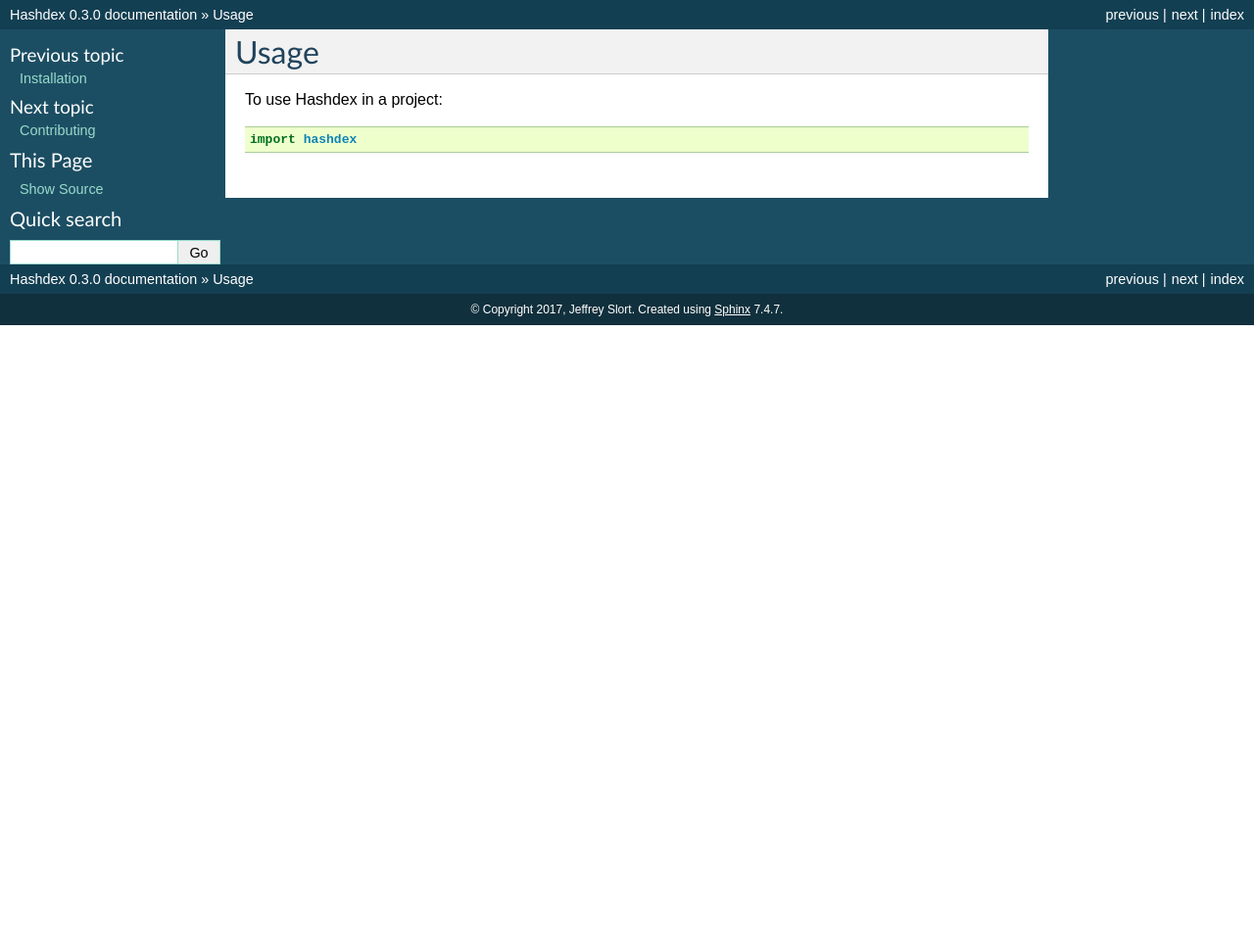
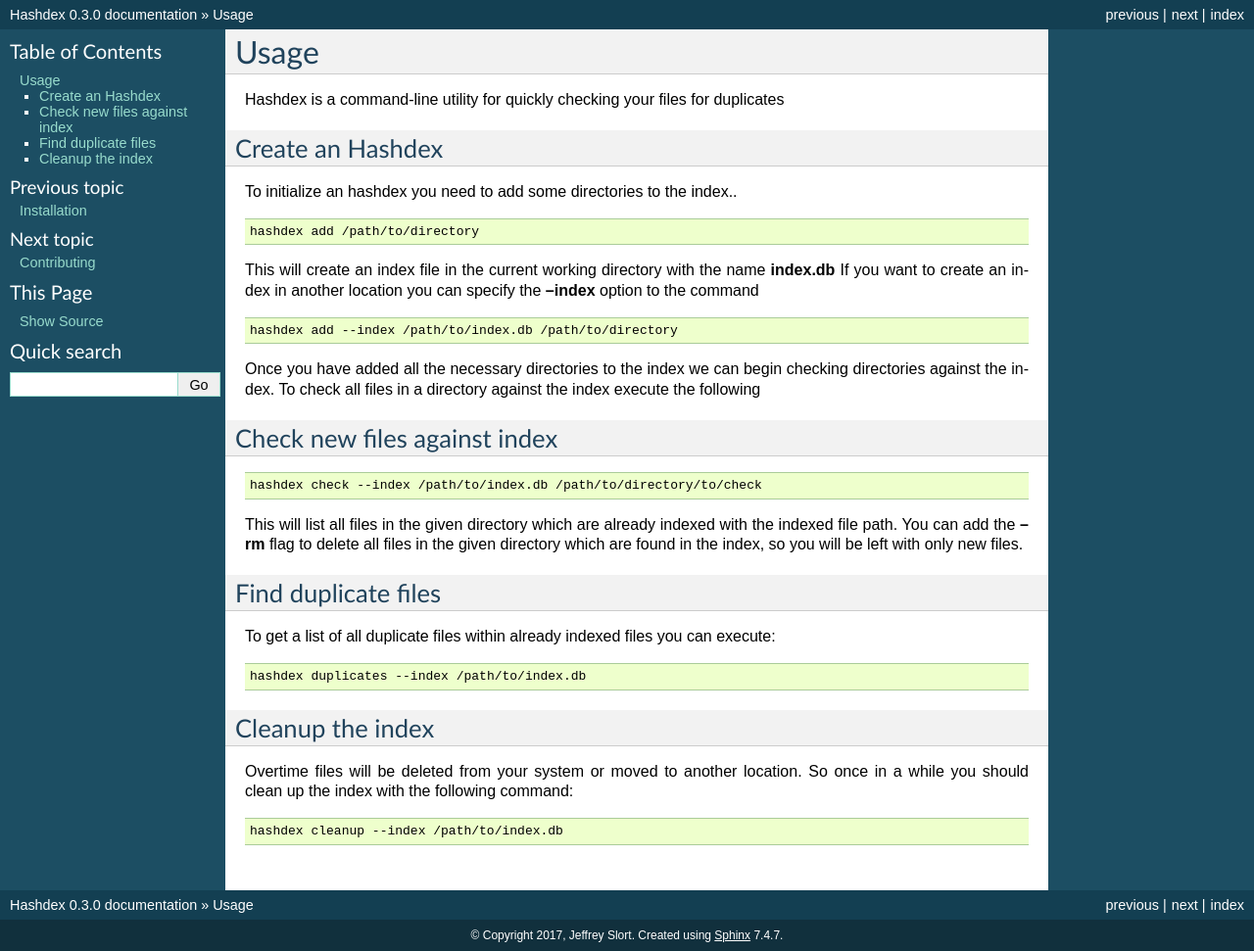
Before and after one commit to jeff-99/hashdex, a Sphinx documentation site: the page built from docs/usage.rst, in a window 1280 px wide. Shown: the whole page at 98% size. Built offline with Sphinx 7.4.7, drawn with Linux system fonts in a browser that asks for light colours; pages that are not in the unit, such as notebooks, are missing from menus; before the commit the page ends 900 px from its top, so only the background shows below that.

Commit message:
added docs closes #11

```diff
--- a/docs/usage.rst
+++ b/docs/usage.rst
@@ -2,6 +2,52 @@
 Usage
 =====
 
-To use Hashdex in a project::
+Hashdex is a command-line utility for quickly checking your files for duplicates
 
-    import hashdex
+Create an Hashdex
+-----------------
+
+To initialize an hashdex you need to add some directories to the index..
+
+.. highlight:: sh
+.. code-block:: bash
+
+    hashdex add /path/to/directory
+
+
+This will create an index file in the current working directory with the name **index.db**
+If you want to create an index in another location you can specify the **--index** option to the command
+
+.. code-block:: bash
+
+    hashdex add --index /path/to/index.db /path/to/directory
+
+Once you have added all the necessary directories to the index we can begin checking directories against the index.
+To check all files in a directory against the index execute the following
+
+Check new files against index
+-----------------------------
+
+.. code-block:: bash
+
+    hashdex check --index /path/to/index.db /path/to/directory/to/check
+
+This will list all files in the given directory which are already indexed with the indexed file path.
+You can add the **--rm** flag to delete all files in the given directory which are found in the index, so you will be
+left with only new files.
+
+Find duplicate files
+--------------------
+
+To get a list of all duplicate files within already indexed files you can execute::
+
+    hashdex duplicates --index /path/to/index.db
+
+
+Cleanup the index
+-----------------
+
+Overtime files will be deleted from your system or moved to another location. So once in a while you should clean up
+the index with the following command::
+
+    hashdex cleanup --index /path/to/index.db
```
Also changed, not shown: README.rst (+16 -2 lines).
